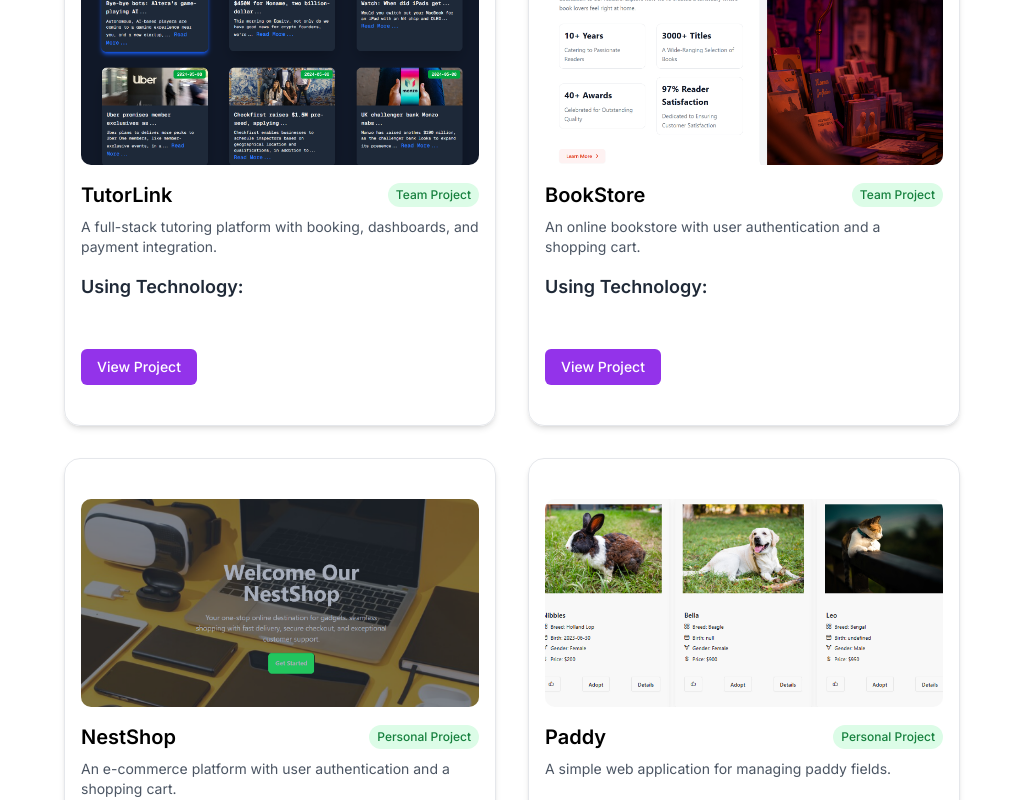
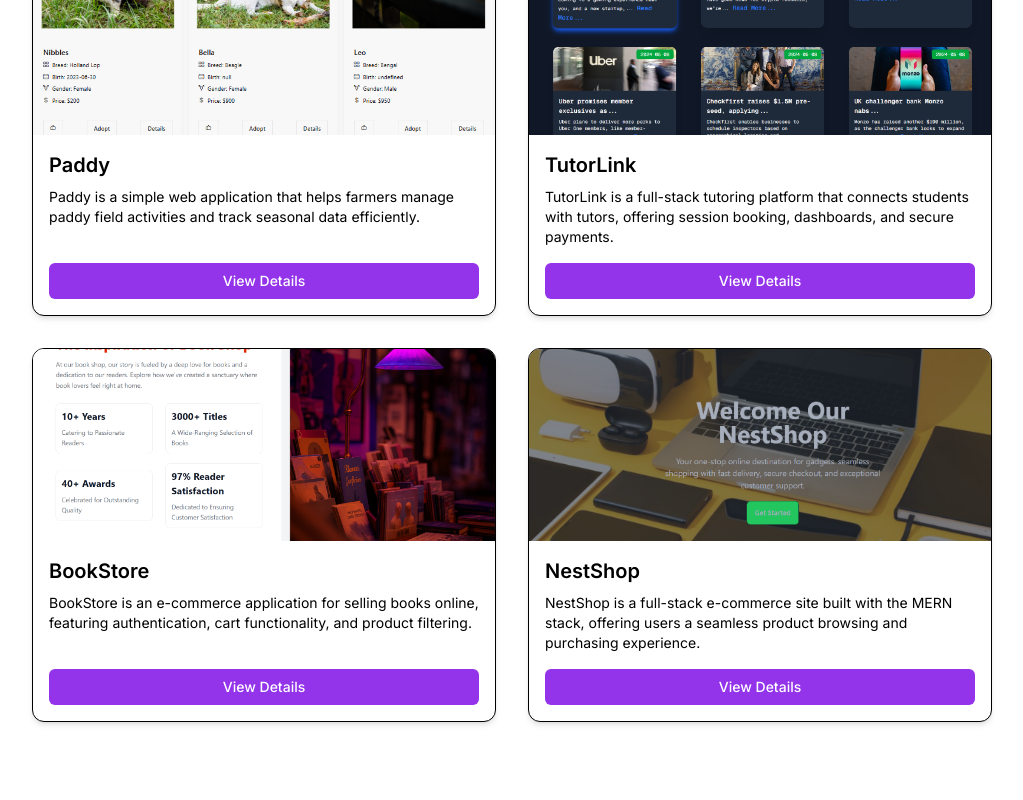
Before and after one commit to saifulislam106/portfolio, a Next.js app: page / in a window 1280 px wide. Shown: the part 800-1600 px from the top of the page, without its empty margins (128-1151 px from the left). Built offline with nearby package versions, Linux system fonts and the light colour scheme.

Commit message:
project details dialog added

```diff
--- a/app/page.tsx
+++ b/app/page.tsx
@@ -1,9 +1,10 @@
 
 import Hero from '@/components/Hero';
-import Projects from '@/components/projects/Projects';
+
 import Skills from '@/components/Skills';
 import Contact from '@/components/contact/Contact';
 import Education from '@/components/Education';
+import Projects from '@/components/projects/Projects';
 
 export default function Home() {
   return (
--- a/components/Education.tsx
+++ b/components/Education.tsx
@@ -1,4 +1,4 @@
-// components/Education.tsx
+
 
 const Education = () => {
     return (
--- a/components/Footer.tsx
+++ b/components/Footer.tsx
@@ -1,4 +1,4 @@
-// components/Footer.tsx
+
 import Link from 'next/link';
 import { FaGithub, FaLinkedin, FaTwitter } from 'react-icons/fa';
 
--- a/components/Hero.tsx
+++ b/components/Hero.tsx
@@ -9,9 +9,10 @@ const Hero = () => (
         <span className="bg-gradient-to-r from-indigo-500 via-purple-500 to-pink-500 bg-clip-text text-transparent">
           Saiful Islam
         </span>
+        <span className="text-2xl">,</span>
       </h1>
-      <p className="text-gray-600 text-base dark:text-gray-300 mb-6">
-        A web developer skilled in HTML, CSS, JavaScript, React, Node.js,
+      <p className="text-gray-800 text-base dark:text-gray-300 mb-6">
+        a <span className="font-bold dark:text-white text-lg ">MERN Stack Developer</span> skilled in HTML, CSS, JavaScript, React, Node.js,
         Next.js, Express, MongoDB, and TypeScript. I enjoy building clean,
         functional websites and applications, and I&apos;m always eager to learn
         new technologies. I&apos;m passionate about creating seamless user
--- a/components/Skills.tsx
+++ b/components/Skills.tsx
@@ -1,4 +1,4 @@
-// components/Skills.tsx
+
 
 const Skills = () => {
   return (
--- a/components/contact/Contact.tsx
+++ b/components/contact/Contact.tsx
@@ -1,4 +1,4 @@
-// components/Contact.tsx
+
 import { Mail, Phone, MapPin } from 'lucide-react';
 import ContactForm from './ContactForm';
 
@@ -8,8 +8,8 @@ const Contact = () => {
       <div className="max-w-6xl mx-auto px-4">
         {/* Heading */}
         <div className="text-center mb-12">
-          <h2 className="text-4xl font-bold">
-            <span className="bg-gradient-to-r from-indigo-500 via-purple-500 to-pink-500 bg-clip-text text-transparent">
+          <h2 className="">
+            <span className="text-3xl font-bold mb-4 text-gray-900 dark:text-white">
               Contact Me
             </span>
           </h2>
--- a/components/projects/Projects.tsx
+++ b/components/projects/Projects.tsx
@@ -1,101 +1,207 @@
-// components/Projects.tsx
-import { Card, CardContent, CardTitle } from '@/components/ui/card';
-import Image from 'next/image';
+/* eslint-disable @typescript-eslint/no-explicit-any */
 
-const projects = [
+"use client";
+
+import { useState } from "react";
+import Image from "next/image";
+import { Button } from "@/components/ui/button";
+import {
+  Dialog,
+  DialogContent,
+  DialogHeader,
+  DialogTitle,
+} from "@/components/ui/dialog";
+
+const projectData = [
   {
-    title: 'TutorLink',
-    description: 'A full-stack tutoring platform with booking, dashboards, and payment integration.',
-    tech: ['Next.js', 'Tailwind', 'ShadCn', 'MongoDB', 'Stripe'],
-    link: 'https://tutor-link-two.vercel.app/',
-    image: '/assets/projectImgs/blogs.png',
-    project_type: 'Team Project',
+    id: 1,
+    title: "Paddy",
+    description:
+      "Paddy is a simple web application that helps farmers manage paddy field activities and track seasonal data efficiently.",
+    technologies: ["JavaScript", "Tailwind", "DOM"],
+    coreFeatures: [
+      "uses raw javaScript and DOM manipulation",
+      "Tailwind CSS for styling",
+      "Responsive design for mobile usage",
+      "Browser local storage support",
+    ],
+    challenges: [
+      "Understanding DOM manipulation without a framework",
+      "Implementing responsiveness using only Tailwind CSS",
+    ],
+    liveLink: "https://saifulislam106.github.io/paddy-re-a6/",
+    image: "/assets/projectImgs/image.png",
+    project_type: "Personal Project",
+    codeLink: "https://github.com/saiful-dev/paddy",
   },
   {
-    title: 'BookStore',
-    description: 'An online bookstore with user authentication and a shopping cart.',
-    tech: ['Next.js', 'Tailwind', 'ShadCn', 'MongoDB', 'Stripe'],
-    link: 'https://book-shop-frontend-vert.vercel.app/',
-    image: '/assets/projectImgs/book-shop.png',
-    project_type: 'Team Project',
+    id: 2,
+    title: "TutorLink",
+    description:
+      "TutorLink is a full-stack tutoring platform that connects students with tutors, offering session booking, dashboards, and secure payments.",
+    technologies: ["Next.js", "Tailwind", "ShadCn", "MongoDB", "Stripe"],
+    coreFeatures: [
+      "Student-tutor booking system",
+      "Tutor and student dashboards",
+      "Secure Stripe payment integration",
+      "Authentication with JWT",
+    ],
+    challenges: [
+      "Handling role-based access in Next.js",
+      "Integrating Stripe checkout securely",
+    ],
+    liveLink: "https://tutor-link-two.vercel.app/",
+    image: "/assets/projectImgs/blogs.png",
+    project_type: "Team Project",
+    codeLink: "https://github.com/saiful-dev/tutorlink",
   },
   {
-    title: 'NestShop',
-  description: 'An e-commerce platform with user authentication and a shopping cart.',
-    tech: ["JavaScript",'Tailwind', "Express" ],
-    link: 'https://nest-shop-client.vercel.app/',
-    image: '/assets/projectImgs/nest.png',
-    project_type: 'Personal Project',
+    id: 3,
+    title: "BookStore",
+    description:
+      "BookStore is an e-commerce application for selling books online, featuring authentication, cart functionality, and product filtering.",
+    technologies: ["Next.js", "Tailwind", "ShadCn", "MongoDB", "Stripe"],
+    coreFeatures: [
+      "User registration/login",
+      "Shopping cart with quantity update",
+      "Book filtering by category and price",
+    ],
+    challenges: [
+      "Implementing persistent cart state",
+      "Improving UX with instant feedback",
+    ],
+    liveLink: "https://book-shop-frontend-vert.vercel.app/",
+    image: "/assets/projectImgs/book-shop.png",
+    project_type: "Team Project",
+    codeLink: "https://github.com/saiful-dev/bookstore",
   },
   {
-    title: 'Paddy',
-  description: 'A simple web application for managing paddy fields.',
-    tech: ["JavaScript",'Tailwind', "DOM" ],
-    link: 'https://saifulislam106.github.io/paddy-re-a6/',
-    image: '/assets/projectImgs/image.png',
-    project_type: 'Personal Project',
+    id: 4,
+    title: "NestShop",
+    description:
+      "NestShop is a full-stack e-commerce site built with the MERN stack, offering users a seamless product browsing and purchasing experience.",
+    technologies: ["JavaScript", "Tailwind", "Express"],
+    coreFeatures: [
+      "Product browsing and search",
+      "User authentication",
+      "Basic cart and order placement",
+    ],
+    challenges: [
+      "Structuring the backend API cleanly",
+      "Managing cart logic in localStorage",
+    ],
+    liveLink: "https://nest-shop-client.vercel.app/",
+    image: "/assets/projectImgs/nest.png",
+    project_type: "Personal Project",
+    codeLink: "https://github.com/saiful-dev/nestshop",
   },
 ];
 
-const Projects = () => (
-  <section id="projects" className="py-16 px-4 md:px-8">
-    <h2 className="text-3xl font-bold mb-10 text-center">Projects</h2>
+const Projects = () => {
+  const [selected, setSelected] = useState<any>(null);
+
+  return (
+    <section id="projects" className="py-16 container">
+      <h2 className="text-3xl font-bold mb-10 text-center">My Projects</h2>
+
       <div className="grid grid-cols-1 md:grid-cols-2 gap-8">
-      {projects.map((project) => (
-        <Card
-          key={project.title}
-          className="rounded-2xl shadow-md hover:shadow-lg transition-shadow border border-gray-200"
+        {projectData.map((project) => (
+          <div
+            key={project.id}
+            className="bg-white dark:bg-[#1e1e1e] rounded-xl border shadow-md hover:shadow-lg transition-all duration-300 overflow-hidden flex flex-col"
           >
-          <CardContent className="p-4">
-            {/* Project Image */}
             <Image
-              src={project.image || '/assets/default.png'}
+              src={project.image}
               alt={project.title}
-              width={600}
-              height={300}
-              className="w-full h-52 object-cover rounded-lg mb-4"
+              height={200}
+              width={400}
+              className="object-cover h-48 w-full"
             />
-
-            {/* Title and Project Type inline */}
-            <div className="flex justify-between items-center mb-2">
-              <CardTitle className="text-xl font-semibold">{project.title}</CardTitle>
-              <span className="text-xs bg-green-100 text-green-700 px-2 py-1 rounded-full font-medium ml-2">
-                {project.project_type}
-              </span>
+            <div className="p-4 flex flex-col flex-grow">
+              <h3 className="text-xl font-semibold mb-2">{project.title}</h3>
+              <p className="text-muted-foreground text-sm mb-4 line-clamp-3">
+                {project.description}
+              </p>
+              <div className="mt-auto">
+                <Button
+                  // variant="outline"
+                  onClick={() => setSelected(project)}
+                  className="w-full bg-purple-600 px-4 py-2 rounded-md text-white hover:bg-purple-700 transition"
+                >
+                  View Details
+                </Button>
+              </div>
+            </div>
+          </div>
+        ))}
       </div>
 
-            {/* Project Description */}
-            <p className="text-sm text-gray-600 mb-4">{project.description}</p>
+      <Dialog open={!!selected} onOpenChange={() => setSelected(null)}>
+        <DialogContent className="max-w-2xl max-h-[90vh] overflow-y-auto bg-white dark:bg-[#1e1e1e] rounded-xl shadow-lg p-6">
+          {selected && (
+            <>
+              <DialogHeader>
+                <DialogTitle className="text-2xl font-bold mb-2">
+                  {selected.title}
+                </DialogTitle>
+              </DialogHeader>
+              <Image
+                width={800}
+                height={400}
+                src={selected.image}
+                alt={selected.title}
+                className="rounded-md mb-6 object-cover w-full h-60"
+              />
+              <p className="text-base text-gray-800 dark:text-gray-300 mb-4">
+                {selected.description}
+              </p>
 
-            {/* Tech Stack Section */}
               <div className="mb-4">
-              <h4 className="text-lg font-semibold dark:text-gray-400 text-gray-800 mb-2">Using Technology:</h4>
-              <div className="flex flex-wrap gap-4">
-                {project.tech.map((tech, index) => (
-                  <span
-                    key={index}
-                    className=" text-white font-medium px-2 py-1 rounded-full text-xs"
-                  >
-                    {tech}
-                  </span>
+                <h4 className="font-semibold text-gray-700 dark:text-gray-200 mb-1">
+                  Core Features:
+                </h4>
+                <ul className="list-disc list-inside text-gray-700 dark:text-gray-300 text-sm space-y-1">
+                  {selected.coreFeatures?.map((feature: string, idx: number) => (
+                    <li key={idx}>{feature}</li>
                   ))}
-              </div>
+                </ul>
               </div>
 
-            {/* View Project Button */}
+              <div className="mb-4">
+                <h4 className="font-semibold text-gray-700 dark:text-gray-200 mb-1">
+                  Challenges:
+                </h4>
+                <ul className="list-disc list-inside text-gray-700 dark:text-gray-300 text-sm space-y-1">
+                  {selected.challenges?.map((challenge: string, idx: number) => (
+                    <li key={idx}>{challenge}</li>
+                  ))}
+                </ul>
+              </div>
+
+              <div className="text-sm text-muted-foreground mb-4">
+                <strong>Technologies:</strong> {selected.technologies.join(", ")}
+              </div>
+
+              <div className="text-sm text-muted-foreground mb-4">
+                <strong>Project Type:</strong> {selected.project_type}
+              </div>
+
+              <div>
                 <a
-              href={project.link}
+                  href={selected.liveLink}
                   target="_blank"
                   rel="noopener noreferrer"
-              className="inline-block text-sm font-medium text-white bg-purple-600 px-4 py-2 rounded-md transition"
                 >
-              View Project
+                  <Button className="w-full bg-purple-600 px-4 py-2 rounded-md text-white hover:bg-purple-700 transition">Live Site</Button>
                 </a>
-          </CardContent>
-        </Card>
-      ))}
+
               </div>
+            </>
+          )}
+        </DialogContent>
+      </Dialog>
     </section>
   );
+};
 
 export default Projects;
--- /dev/null
+++ b/components/ui/dialog.tsx
@@ -0,0 +1,135 @@
+"use client"
+
+import * as React from "react"
+import * as DialogPrimitive from "@radix-ui/react-dialog"
+import { XIcon } from "lucide-react"
+
+import { cn } from "@/lib/utils"
+
+function Dialog({
+  ...props
+}: React.ComponentProps<typeof DialogPrimitive.Root>) {
+  return <DialogPrimitive.Root data-slot="dialog" {...props} />
+}
+
+function DialogTrigger({
+  ...props
+}: React.ComponentProps<typeof DialogPrimitive.Trigger>) {
+  return <DialogPrimitive.Trigger data-slot="dialog-trigger" {...props} />
+}
+
+function DialogPortal({
+  ...props
+}: React.ComponentProps<typeof DialogPrimitive.Portal>) {
+  return <DialogPrimitive.Portal data-slot="dialog-portal" {...props} />
+}
+
+function DialogClose({
+  ...props
+}: React.ComponentProps<typeof DialogPrimitive.Close>) {
+  return <DialogPrimitive.Close data-slot="dialog-close" {...props} />
+}
+
+function DialogOverlay({
+  className,
+  ...props
+}: React.ComponentProps<typeof DialogPrimitive.Overlay>) {
+  return (
+    <DialogPrimitive.Overlay
+      data-slot="dialog-overlay"
+      className={cn(
+        "data-[state=open]:animate-in data-[state=closed]:animate-out data-[state=closed]:fade-out-0 data-[state=open]:fade-in-0 fixed inset-0 z-50 bg-black/50",
+        className
+      )}
+      {...props}
+    />
+  )
+}
+
+function DialogContent({
+  className,
+  children,
+  ...props
+}: React.ComponentProps<typeof DialogPrimitive.Content>) {
+  return (
+    <DialogPortal data-slot="dialog-portal">
+      <DialogOverlay />
+      <DialogPrimitive.Content
+        data-slot="dialog-content"
+        className={cn(
+          "bg-background data-[state=open]:animate-in data-[state=closed]:animate-out data-[state=closed]:fade-out-0 data-[state=open]:fade-in-0 data-[state=closed]:zoom-out-95 data-[state=open]:zoom-in-95 fixed top-[50%] left-[50%] z-50 grid w-full max-w-[calc(100%-2rem)] translate-x-[-50%] translate-y-[-50%] gap-4 rounded-lg border p-6 shadow-lg duration-200 sm:max-w-lg",
+          className
+        )}
+        {...props}
+      >
+        {children}
+        <DialogPrimitive.Close className="ring-offset-background focus:ring-ring data-[state=open]:bg-accent data-[state=open]:text-muted-foreground absolute top-4 right-4 rounded-xs opacity-70 transition-opacity hover:opacity-100 focus:ring-2 focus:ring-offset-2 focus:outline-hidden disabled:pointer-events-none [&_svg]:pointer-events-none [&_svg]:shrink-0 [&_svg:not([class*='size-'])]:size-4">
+          <XIcon />
+          <span className="sr-only">Close</span>
+        </DialogPrimitive.Close>
+      </DialogPrimitive.Content>
+    </DialogPortal>
+  )
+}
+
+function DialogHeader({ className, ...props }: React.ComponentProps<"div">) {
+  return (
+    <div
+      data-slot="dialog-header"
+      className={cn("flex flex-col gap-2 text-center sm:text-left", className)}
+      {...props}
+    />
+  )
+}
+
+function DialogFooter({ className, ...props }: React.ComponentProps<"div">) {
+  return (
+    <div
+      data-slot="dialog-footer"
+      className={cn(
+        "flex flex-col-reverse gap-2 sm:flex-row sm:justify-end",
+        className
+      )}
+      {...props}
+    />
+  )
+}
+
+function DialogTitle({
+  className,
+  ...props
+}: React.ComponentProps<typeof DialogPrimitive.Title>) {
+  return (
+    <DialogPrimitive.Title
+      data-slot="dialog-title"
+      className={cn("text-lg leading-none font-semibold", className)}
+      {...props}
+    />
+  )
+}
+
+function DialogDescription({
+  className,
+  ...props
+}: React.ComponentProps<typeof DialogPrimitive.Description>) {
+  return (
+    <DialogPrimitive.Description
+      data-slot="dialog-description"
+      className={cn("text-muted-foreground text-sm", className)}
+      {...props}
+    />
+  )
+}
+
+export {
+  Dialog,
+  DialogClose,
+  DialogContent,
+  DialogDescription,
+  DialogFooter,
+  DialogHeader,
+  DialogOverlay,
+  DialogPortal,
+  DialogTitle,
+  DialogTrigger,
+}
--- a/package.json
+++ b/package.json
@@ -9,9 +9,11 @@
     "lint": "next lint"
   },
   "dependencies": {
+    "@radix-ui/react-dialog": "^1.1.11",
     "@radix-ui/react-slot": "^1.2.0",
     "class-variance-authority": "^0.7.1",
     "clsx": "^2.1.1",
+    "framer-motion": "^12.9.4",
     "lucide-react": "^0.503.0",
     "next": "15.3.1",
     "next-themes": "^0.4.6",
@@ -26,12 +28,14 @@
     "@types/node": "^20",
     "@types/react": "^19",
     "@types/react-dom": "^19",
+    "@types/webpack": "^5.28.5",
     "autoprefixer": "^10.4.21",
     "eslint": "^9",
     "eslint-config-next": "15.3.1",
     "postcss": "^8.5.3",
     "tailwindcss": "^3.4.17",
     "tw-animate-css": "^1.2.8",
-    "typescript": "^5"
+    "typescript": "^5",
+    "webpack": "^5.99.7"
   }
 }
```
Also changed, not shown: components/NavbarLinks.tsx (+10 -10 lines), 2 other files (tests, documents, lock files or other folders). Lines whose indentation alone changed are shown as unchanged.
